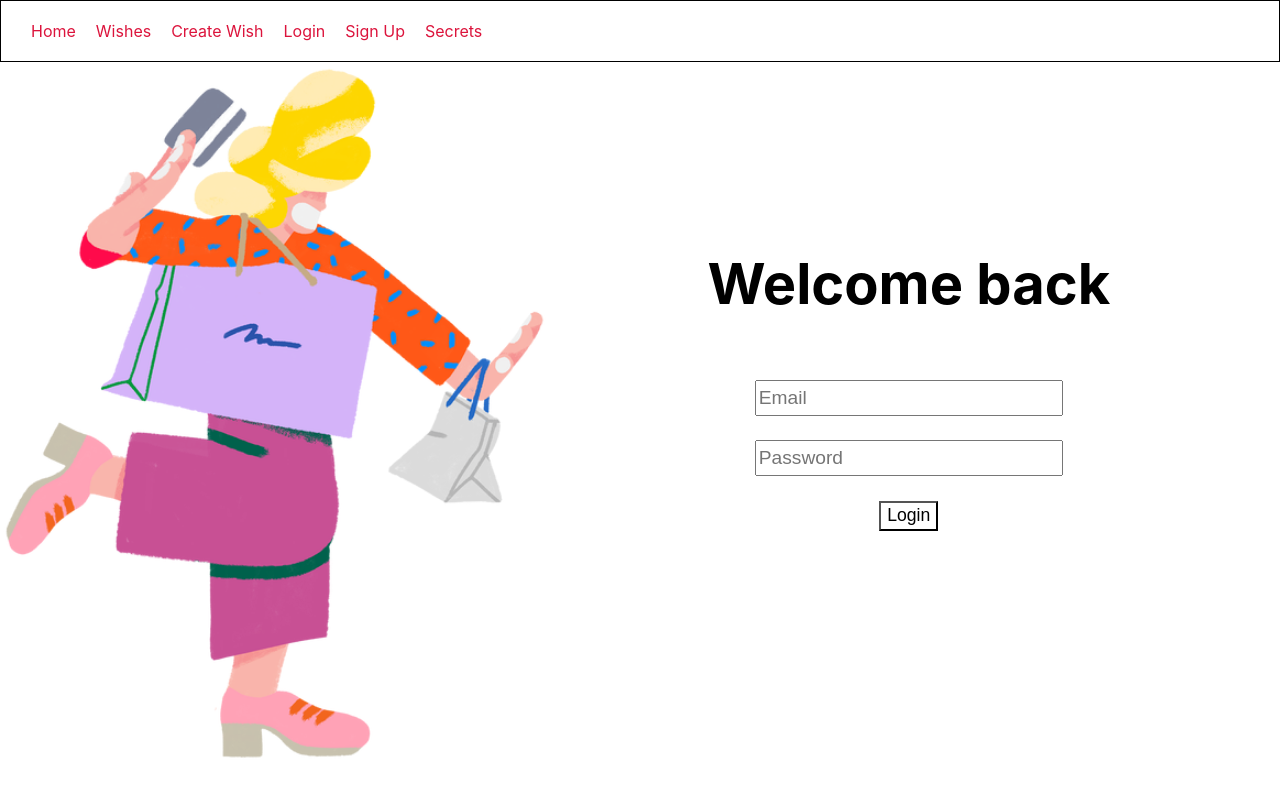
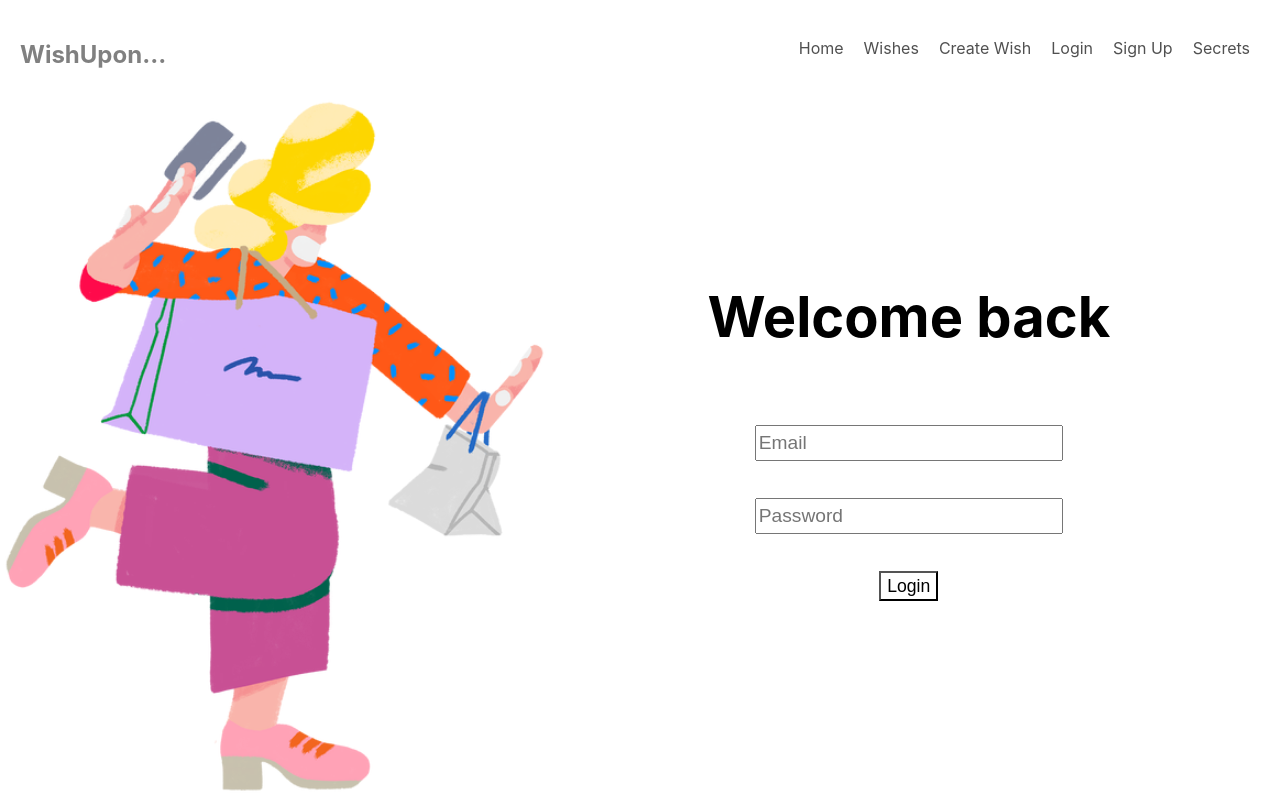
Before and after one commit to Lanzhou-J/WishUpon_client, a React (Create React App) app: page /login in a window 1280 px wide. Built offline with nearby package versions, Linux system fonts and the light colour scheme.

Commit message:
formatted navbar and sign up page

```diff
--- a/src/components/Home.jsx
+++ b/src/components/Home.jsx
@@ -8,7 +8,7 @@ class Home extends React.Component {
       <div className="Home-container">
         <div className="image-container">
           <div className="image-wrapper">
-            <img id="Home-image" src="Jovia_Illustrations.png" alt="Jovia_Illustrations1"/>
+            <img id="Home-image" src="Jovia_Illustrations.png" alt="Jovia_Illustrations"/>
           </div>
         </div>
         <div className="text-container">
--- a/src/components/SignUp.jsx
+++ b/src/components/SignUp.jsx
@@ -51,7 +51,7 @@ class SignUp extends React.Component {
           </div>
         </div>
         <div className="form-container">
-          <h1 className="login-h1">Sign Up to Wish Upon...</h1>
+          <h1 className="login-h1">Sign Up to <span>Wish Upon...</span></h1>
           <form className="loginform" onSubmit={this.onFormSubmit}>
             <input className="form-input"
               type="email"
--- a/src/shared/Navbar.jsx
+++ b/src/shared/Navbar.jsx
@@ -2,6 +2,7 @@
 import React from "react";
 import { Link } from "react-router-dom";
 import { useHistory } from "react-router-dom";
+import "../stylesheets/navbar.scss"
 
 const NavBar = () => {
   const history = useHistory();
@@ -9,6 +10,9 @@ const NavBar = () => {
   if (localStorage.getItem("token") !== null) {
     return (
       <nav>
+        <div className="nav-title-wrapper"><h1>WishUpon...</h1></div>
+        <div className="nav-spaceholder"></div>
+        <div className="nav-links">
           <Link to="/">Home</Link>
           <Link to="/wishes">Wishes</Link>
           <Link to="/wishes/create">Create Wish</Link>
@@ -25,17 +29,23 @@ const NavBar = () => {
           >
             Logout
           </a>
+        </div>
       </nav>
     );
   }else{
     return (
       <nav>
+        <div className="nav-title-wrapper"><h1>WishUpon...</h1></div>
+        <div className="nav-spaceholder"></div>
+        <div className="nav-links">
           <Link to="/">Home</Link>
           <Link to="/wishes">Wishes</Link>
           <Link to="/wishes/create">Create Wish</Link>
           <Link to="/login">Login</Link>
           <Link to="/sign-up">Sign Up</Link>
           <Link to="/secrets">Secrets</Link>
+        </div>
+
       </nav>
     );
   }
--- a/src/stylesheets/index.scss
+++ b/src/stylesheets/index.scss
@@ -21,14 +21,3 @@ body {
   -webkit-font-smoothing: antialiased;
   -moz-osx-font-smoothing: grayscale;
 }
-
-nav {
-  padding: 20px;
-  border: 1px solid black;
-}
-
-nav a {
-  text-decoration: none;
-  color: crimson;
-  margin: 0px 10px;
-}
--- a/src/stylesheets/login-signup.scss
+++ b/src/stylesheets/login-signup.scss
@@ -8,13 +8,16 @@
 
   .login-h1 {
       font-size:3.5em;
+      span{
+        color:gray;
+      }
     }
 
   .loginform {
     display: flex;
     flex-direction:column;
     // background-color: gray;
-    height: 200px;
+    height: 250px;
     justify-content: space-evenly;
     align-items: center;
     .form-input {
--- /dev/null
+++ b/src/stylesheets/navbar.scss
@@ -0,0 +1,31 @@
+nav {
+  padding: 20px;
+  height: 55px;
+  text-align: right;
+  display:flex;
+  // border: 1px solid black;
+
+  .nav-title-wrapper{
+    h1 {
+      color:gray;
+    }
+  }
+  .nav-spaceholder {
+    flex-grow:1;
+  }
+
+  .nav-links {
+    display: flex;
+    align-items: center;
+  }
+}
+
+nav a {
+  text-decoration: none;
+  color: rgb(80, 80, 80);
+  margin: 0px 10px;
+}
+
+nav a:hover {
+  color: gray;
+}
```
Lines whose indentation alone changed are shown as unchanged.
